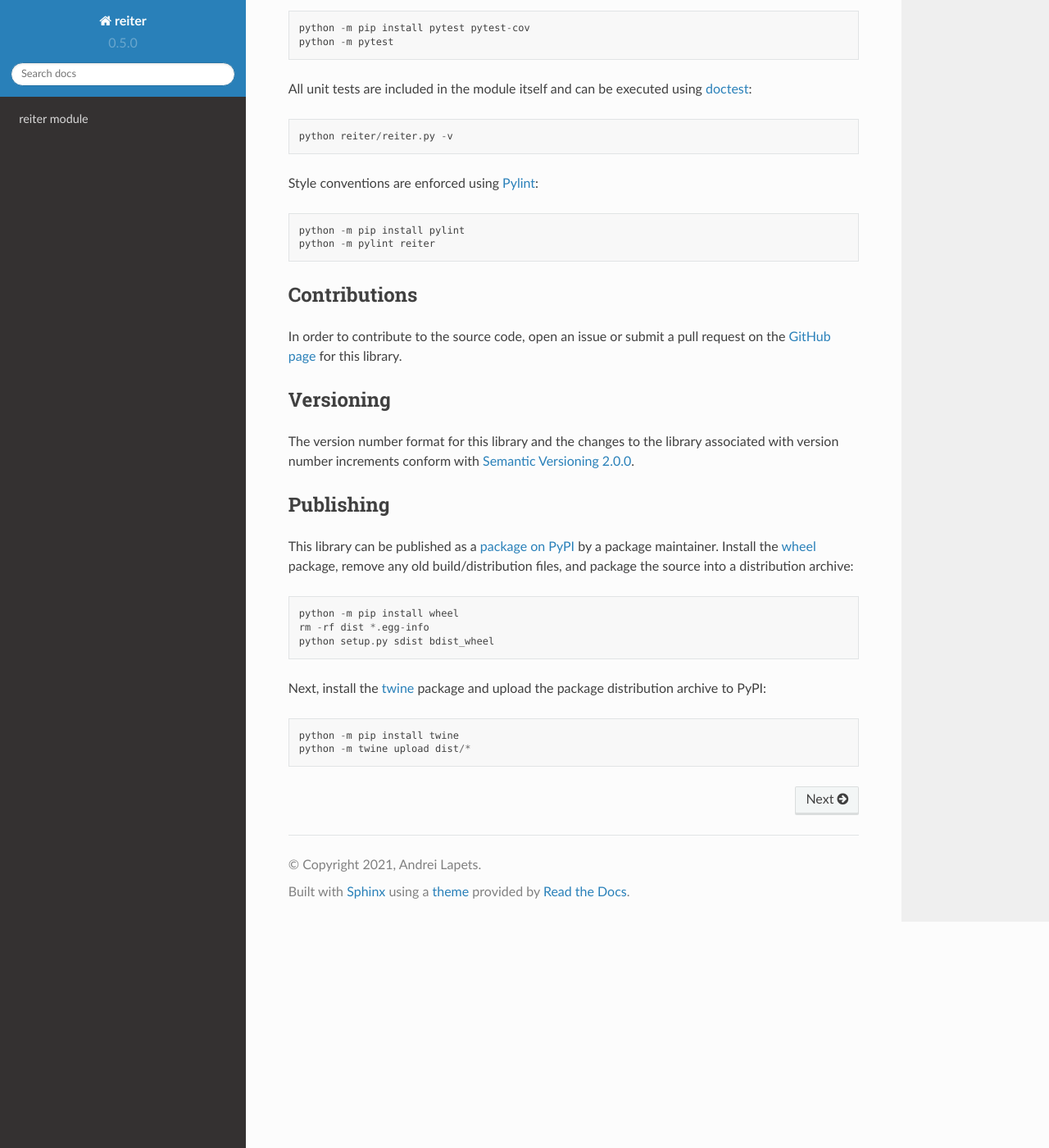
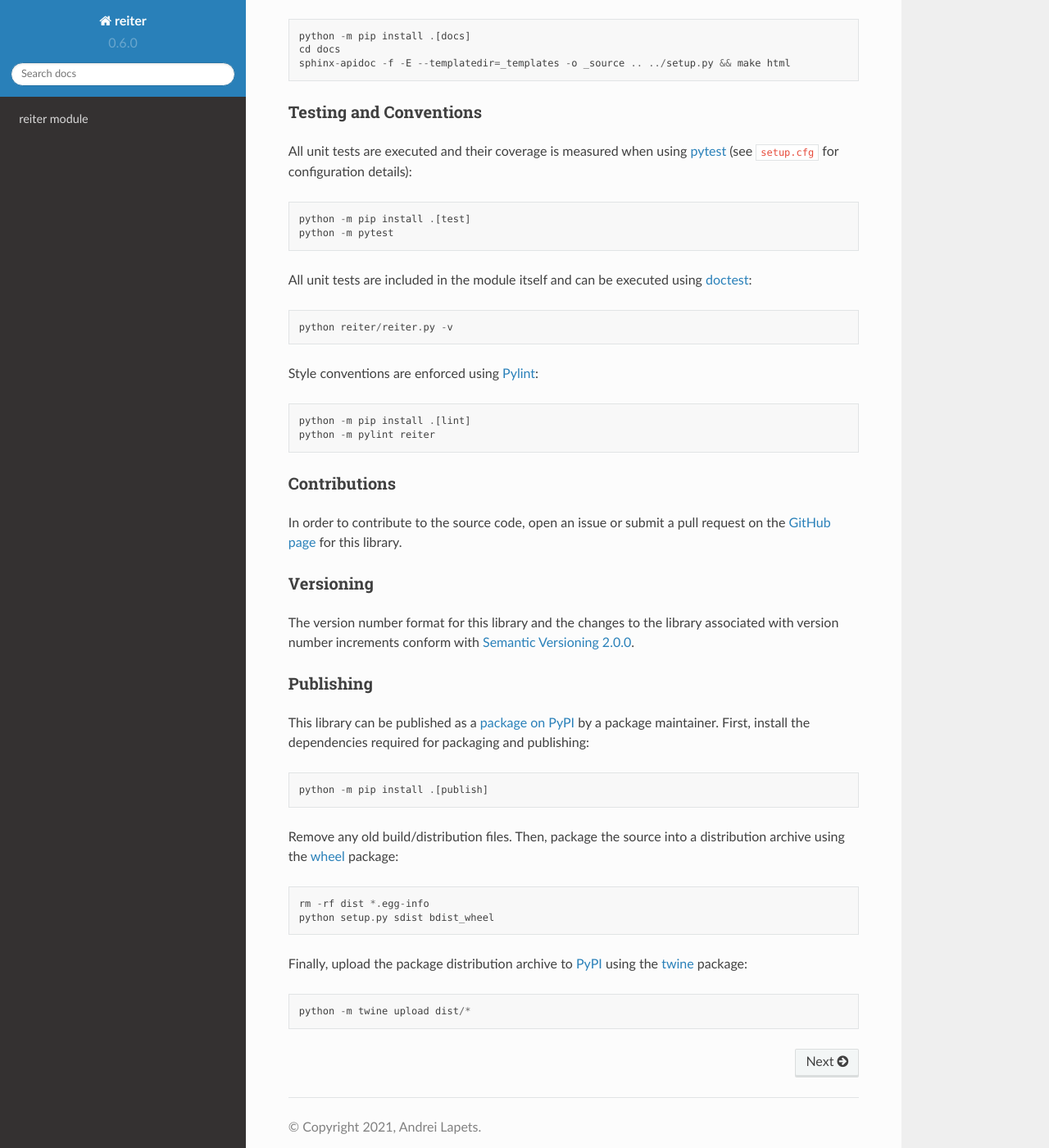
Before and after one commit to lapets/reiter, a Sphinx documentation site: the page built from docs/index.rst, in a window 1280 px wide and 1400 px high, scrolled down 2238 px. Shown: the whole window at 82% size. Built offline with Sphinx 7.4.7 and the Read the Docs theme 2.0.0, drawn with Linux system fonts in a browser that asks for light colours; some of the changed text lies outside the part shown.

Commit message:
Maintain all dependency requirements using setuptools; update README/docs/CI.

```diff
--- a/README.rst
+++ b/README.rst
@@ -80,21 +80,27 @@
     >>> xs.length()
     3
 
+Development
+-----------
+All installation and development dependencies are managed using `setuptools <https://pypi.org/project/setuptools>`__ and are fully specified in ``setup.py``. The ``extras_require`` parameter is used to `specify optional requirements <https://setuptools.pypa.io/en/latest/userguide/dependency_management.html#optional-dependencies>`__ for various development tasks. This makes it possible to specify additional options (such as ``docs``, ``lint``, and so on) when performing installation using `pip <https://pypi.org/project/pip>`__::
+
+    python -m pip install .[docs,lint]
+
 Documentation
--------------
+^^^^^^^^^^^^^
 .. include:: toc.rst
 
 The documentation can be generated automatically from the source files using `Sphinx <https://www.sphinx-doc.org/>`_::
 
+    python -m pip install .[docs]
     cd docs
-    python -m pip install -r requirements.txt
     sphinx-apidoc -f -E --templatedir=_templates -o _source .. ../setup.py && make html
 
 Testing and Conventions
------------------------
+^^^^^^^^^^^^^^^^^^^^^^^
 All unit tests are executed and their coverage is measured when using `pytest <https://docs.pytest.org/>`_ (see ``setup.cfg`` for configuration details)::
 
-    python -m pip install pytest pytest-cov
+    python -m pip install .[test]
     python -m pytest
 
 All unit tests are included in the module itself and can be executed using `doctest <https://docs.python.org/3/library/doctest.html>`_::
@@ -103,26 +109,28 @@
 
 Style conventions are enforced using `Pylint <https://www.pylint.org/>`_::
 
-    python -m pip install pylint
+    python -m pip install .[lint]
     python -m pylint reiter
 
 Contributions
--------------
+^^^^^^^^^^^^^
 In order to contribute to the source code, open an issue or submit a pull request on the `GitHub page <https://github.com/lapets/reiter>`_ for this library.
 
 Versioning
-----------
+^^^^^^^^^^
 The version number format for this library and the changes to the library associated with version number increments conform with `Semantic Versioning 2.0.0 <https://semver.org/#semantic-versioning-200>`_.
 
 Publishing
-----------
-This library can be published as a `package on PyPI <https://pypi.org/project/reiter/>`_ by a package maintainer. Install the `wheel <https://pypi.org/project/wheel/>`_ package, remove any old build/distribution files, and package the source into a distribution archive::
+^^^^^^^^^^
+This library can be published as a `package on PyPI <https://pypi.org/project/reiter>`__ by a package maintainer. First, install the dependencies required for packaging and publishing::
 
-    python -m pip install wheel
+    python -m pip install .[publish]
+
+Remove any old build/distribution files. Then, package the source into a distribution archive using the `wheel <https://pypi.org/project/wheel>`__ package::
+
     rm -rf dist *.egg-info
     python setup.py sdist bdist_wheel
 
-Next, install the `twine <https://pypi.org/project/twine/>`_ package and upload the package distribution archive to PyPI::
+Finally, upload the package distribution archive to `PyPI <https://pypi.org>`__ using the `twine <https://pypi.org/project/twine>`__ package::
 
-    python -m pip install twine
     python -m twine upload dist/*
--- a/docs/conf.py
+++ b/docs/conf.py
@@ -20,8 +20,8 @@
 # The name and version are retrieved from `setup.py` in the root directory.
 with open('../setup.py') as package_file:
     package = package_file.read()
-project = package.split('name = "')[1].split('"')[0]
-version = package.split('version = "')[1].split('"')[0]
+project = package.split("name = '")[1].split("'")[0]
+version = package.split("version = '")[1].split("'")[0]
 release = version
 
 author = 'Andrei Lapets'
--- a/docs/requirements.txt
+++ /dev/null
@@ -1,2 +0,0 @@
-sphinx~=4.2.0
-sphinx-rtd-theme~=1.0.0
```
Also changed, not shown: other parts of README.rst (+1 -1 lines), setup.py (+33 -12 lines), .readthedocs.yaml, 1 other file.
